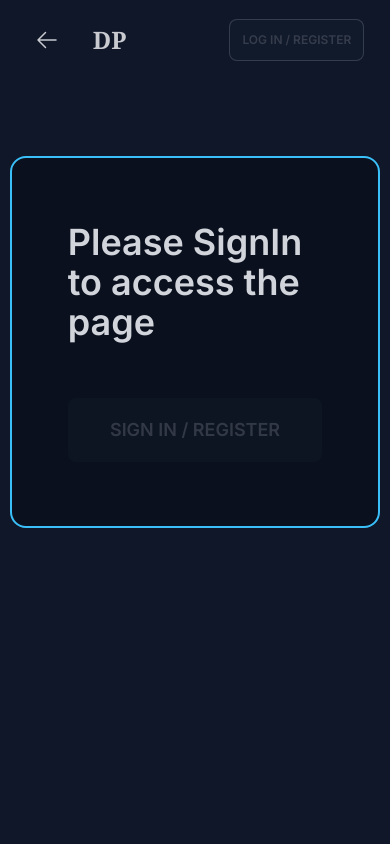
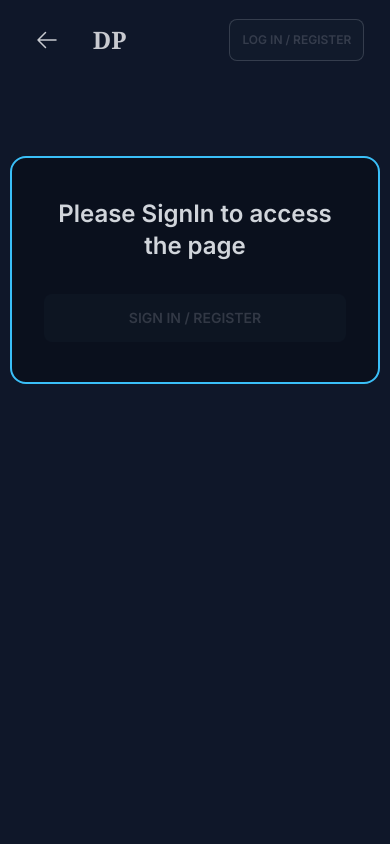
Before and after one commit to AdithyanA2005/Discovery_Prompts_NextJS, a Next.js app: page /new-prompt in a window 390 px wide. Shown: the top 844 px of the page. Built offline with nearby package versions, Linux system fonts and the light colour scheme; no server answers.

Commit message:
SignInToAccessSection design change

```diff
--- a/components/SignInToAccessSection/index.tsx
+++ b/components/SignInToAccessSection/index.tsx
@@ -15,15 +15,15 @@ export default function SignInToAccessSection({ }: Props) {
 
   return (
     <section className="mt-[10vh] flex items-center justify-center flex-col">
-      <div className="flex flex-col gap-14 items-center border-2 border-primary rounded-2xl bg-black/30 px-14 py-16">
-        <h1 className="text-gray-300 text-4xl font-semibold">
+      <div className="flex flex-col gap-8 md:gap-12 lg:gap-14 items-center border-2 border-primary rounded-2xl bg-black/30 px-8 py-10 md:px-10 md:py-14">
+        <h1 className="text-gray-300 text-2xl md:text-3xl text-center font-semibold">
           Please SignIn to access the page
         </h1>
 
         <button
           onClick={() => signIn(providers?.google.id, { callbackUrl: pathname })}
           disabled={!providers || !providers.google}
-          className="btn btn-primary btn-lg w-full max-w-sm"
+          className="btn btn-primary lg:btn-lg w-full max-w-sm"
         >
           Sign In / Register
         </button>
```
